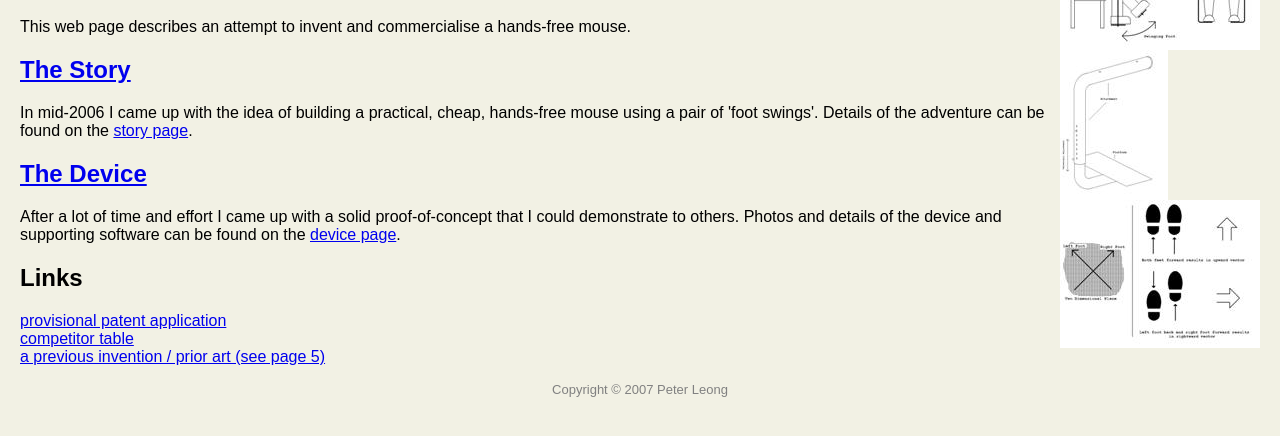
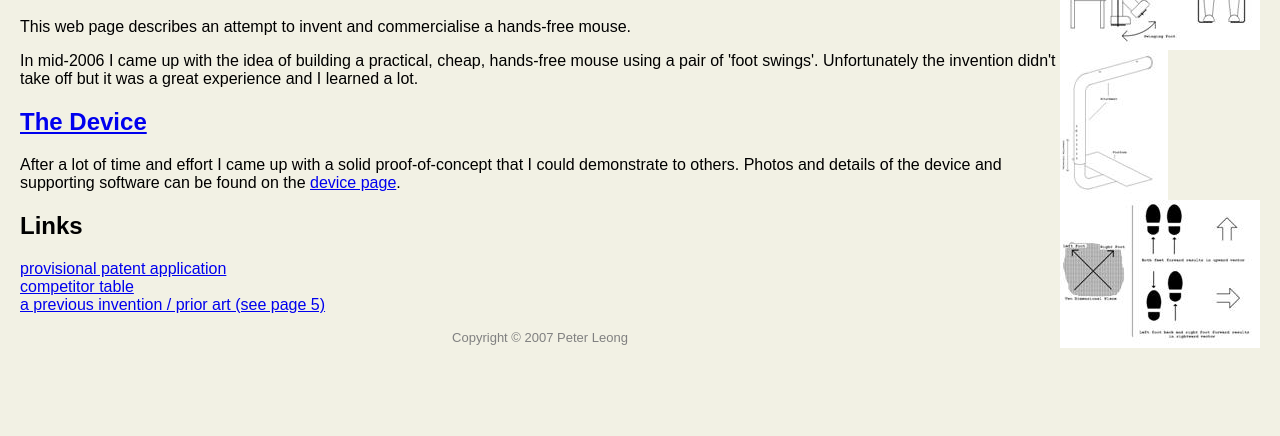
Before and after one commit to p33t/kickstick.freshcode.biz, a plain HTML site: page index.html in a window 1280 px wide. Shown: the part 60-496 px from the top of the page. Drawn offline with Linux system fonts and the light colour scheme.

Commit message:
Reword home page because "story.html" is missing :(

```diff
--- a/index.html
+++ b/index.html
@@ -20,9 +20,9 @@
   <h1>Kickstick - A short lived invention</h1>
   <p>This web page describes an attempt to invent and commercialise a hands-free mouse.</p>
 
-  <h2><a href="./story.html">The Story</a></h2>
   <p>In mid-2006 I came up with the idea of building a practical, cheap, hands-free mouse using a
-  pair of 'foot swings'.  Details of the adventure can be found on the <a href="./story.html">story page</a>.
+  pair of 'foot swings'.  Unfortunately the invention didn't take off but it was a great experience
+  and I learned a lot.
   </p>
 
   <h2><a href="./device.html">The Device</a></h2>
```
